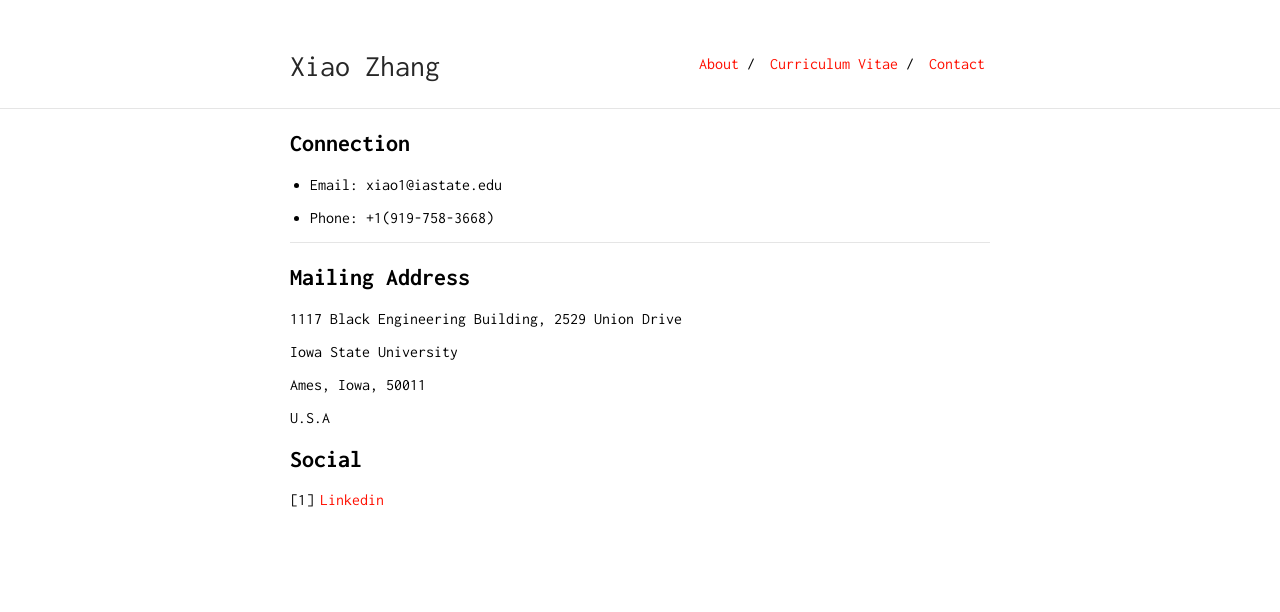
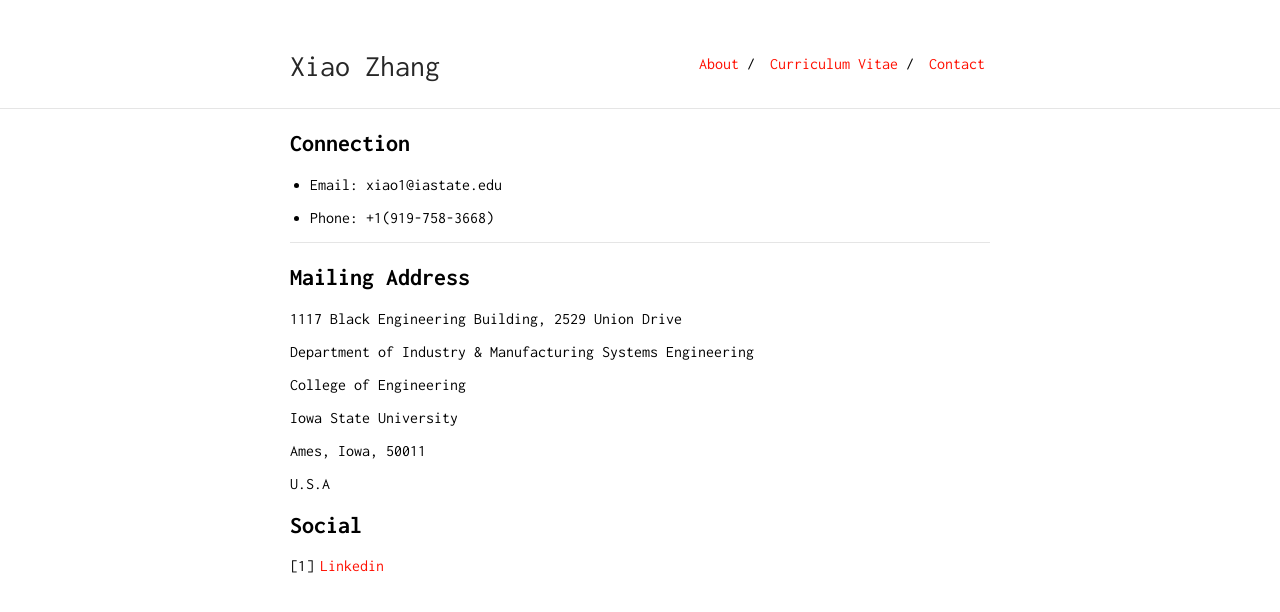
Before and after one commit to zhangxiao2018/zhangxiao2018.github.io, a Jekyll site: the page built from contact.md, in a window 1280 px wide. Shown: the top 612 px of the page. Built offline with Jekyll 4.4.1, drawn with Linux system fonts in a browser that asks for light colours; our own code applies the rules of GitHub Pages for plain Markdown files.

Commit message:
Update contact.md

```diff
--- a/contact.md
+++ b/contact.md
@@ -14,6 +14,10 @@ layout: default
 
  1117 Black Engineering Building, 2529 Union Drive
 
+ Department of Industry & Manufacturing Systems Engineering
+
+ College of Engineering
+
  Iowa State University
 
  Ames, Iowa, 50011
```
